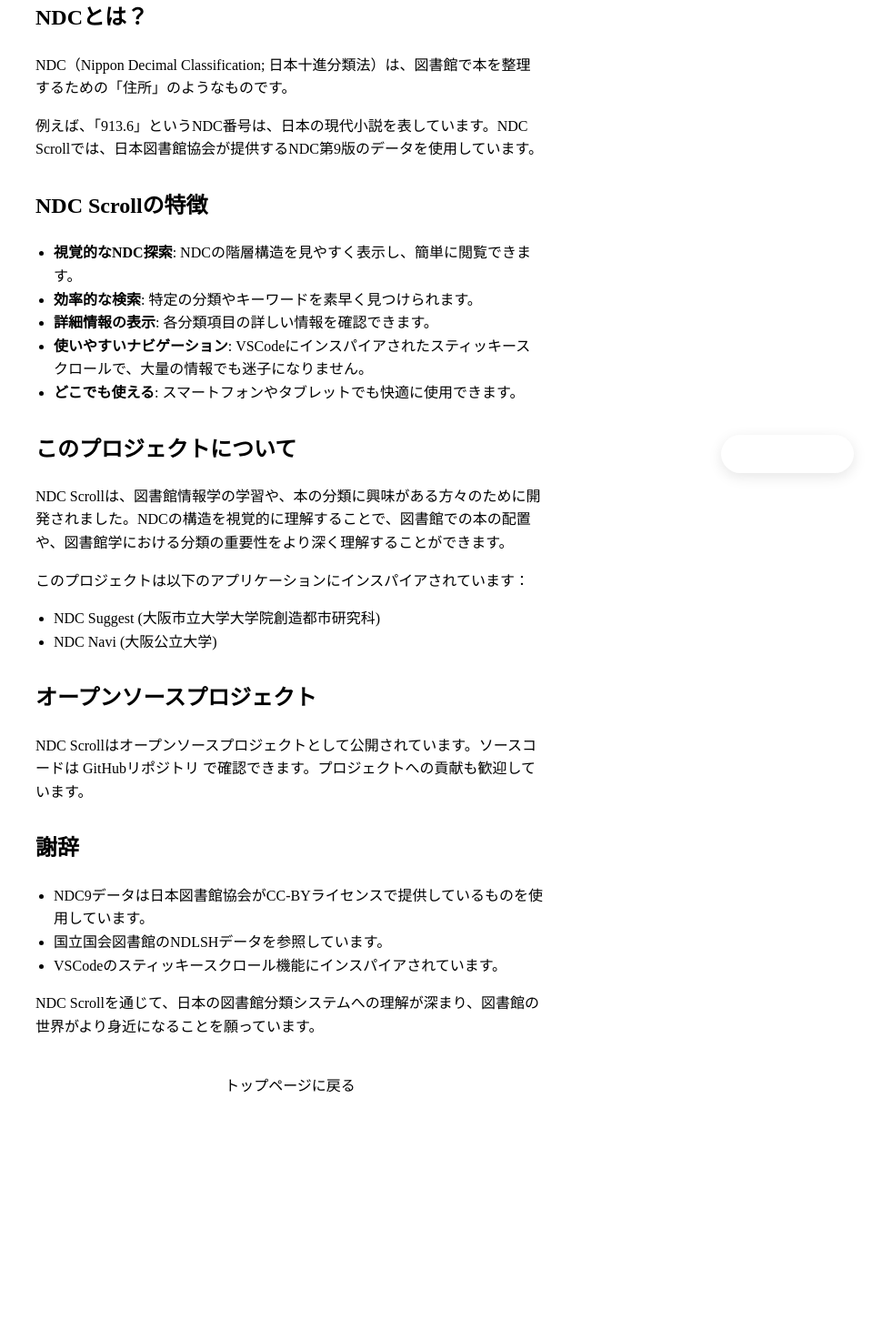
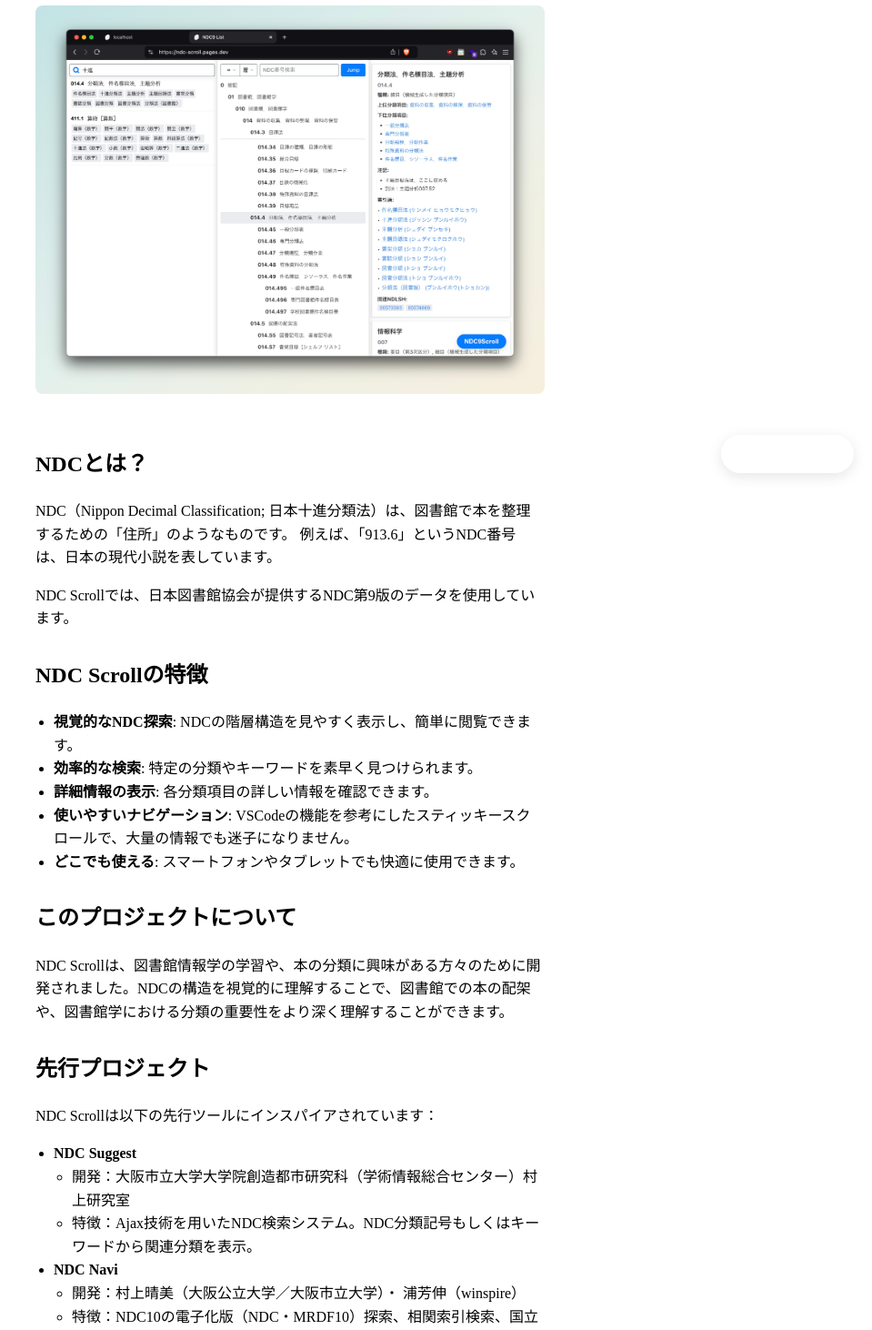
Before and after one commit to cojiso/ndc-scroll, a SvelteKit app: page /about in a window 1280 px wide. Shown: the part 260-1722 px from the top of the page at 91% size, without its empty margins (321-1280 px from the left). Before the commit the page ends 1555 px from the top, so only its background shows below. Built offline with nearby package versions, Linux system fonts and the light colour scheme.

Commit message:
fix: readme & about

```diff
--- a/src/routes/about/+page.svelte
+++ b/src/routes/about/+page.svelte
@@ -13,15 +13,18 @@
   <h1>NDC Scrollについて</h1>
 
   <p>
-    NDC Scrollは、日本の図書館で広く使用されている分類方法、日本十進分類法（NDC）を視覚的に探索できるWebアプリケーションです。
+    NDC Scrollは、日本の公共図書館で広く使用されている分類方法、日本十進分類法（NDC）を視覚的に探索できるWebツールです。
   </p>
+
+  <img src="ndc-scroll-screenshot.jpeg" alt="NDC Scroll Screenshot" class="screenshot" />
 
   <h2>NDCとは？</h2>
   <p>
     NDC（Nippon Decimal Classification; 日本十進分類法）は、図書館で本を整理するための「住所」のようなものです。
+    例えば、「913.6」というNDC番号は、日本の現代小説を表しています。
   </p>
   <p>
-    例えば、「913.6」というNDC番号は、日本の現代小説を表しています。NDC Scrollでは、日本図書館協会が提供するNDC第9版のデータを使用しています。
+    NDC Scrollでは、日本図書館協会が提供するNDC第9版のデータを使用しています。
   </p>
 
   <h2>NDC Scrollの特徴</h2>
@@ -29,19 +32,32 @@
     <li><strong>視覚的なNDC探索</strong>: NDCの階層構造を見やすく表示し、簡単に閲覧できます。</li>
     <li><strong>効率的な検索</strong>: 特定の分類やキーワードを素早く見つけられます。</li>
     <li><strong>詳細情報の表示</strong>: 各分類項目の詳しい情報を確認できます。</li>
-    <li><strong>使いやすいナビゲーション</strong>: VSCodeにインスパイアされたスティッキースクロールで、大量の情報でも迷子になりません。</li>
+    <li><strong>使いやすいナビゲーション</strong>: VSCodeの機能を参考にしたスティッキースクロールで、大量の情報でも迷子になりません。</li>
     <li><strong>どこでも使える</strong>: スマートフォンやタブレットでも快適に使用できます。</li>
   </ul>
 
   <h2>このプロジェクトについて</h2>
   <p>
-    NDC Scrollは、図書館情報学の学習や、本の分類に興味がある方々のために開発されました。NDCの構造を視覚的に理解することで、図書館での本の配置や、図書館学における分類の重要性をより深く理解することができます。
+    NDC Scrollは、図書館情報学の学習や、本の分類に興味がある方々のために開発されました。NDCの構造を視覚的に理解することで、図書館での本の配架や、図書館学における分類の重要性をより深く理解することができます。
   </p>
 
-  <p>このプロジェクトは以下のアプリケーションにインスパイアされています：</p>
+  <h2>先行プロジェクト</h2>
+  <p>NDC Scrollは以下の先行ツールにインスパイアされています：</p>
   <ul>
-    <li><a href="http://kuroyuri.media.osaka-cu.ac.jp/~ueda/ajax_ndc/" target="_blank" rel="noopener noreferrer">NDC Suggest</a> (大阪市立大学大学院創造都市研究科)</li>
-    <li><a href="http://jasmine.media.osaka-cu.ac.jp/ndc_navi10/about" target="_blank" rel="noopener noreferrer">NDC Navi</a> (大阪公立大学)</li>
+    <li>
+      <strong><a href="http://kuroyuri.media.osaka-cu.ac.jp/~ueda/ajax_ndc/" target="_blank" rel="noopener noreferrer">NDC Suggest</a></strong>
+      <ul>
+        <li>開発：大阪市立大学大学院創造都市研究科（学術情報総合センター）村上研究室</li>
+        <li>特徴：Ajax技術を用いたNDC検索システム。NDC分類記号もしくはキーワードから関連分類を表示。</li>
+      </ul>
+    </li>
+    <li>
+      <strong><a href="http://jasmine.media.osaka-cu.ac.jp/ndc_navi10/about" target="_blank" rel="noopener noreferrer">NDC Navi</a></strong>
+      <ul>
+        <li>開発：村上晴美（大阪公立大学／大阪市立大学）・ 浦芳伸（winspire）</li>
+        <li>特徴：NDC10の電子化版（NDC・MRDF10）探索、相関索引検索、国立国会図書館サーチ・大阪公立大学OPACとの連携。</li>
+      </ul>
+    </li>
   </ul>
 
   <h2>オープンソースプロジェクト</h2>
@@ -55,7 +71,8 @@
   <ul>
     <li>NDC9データは<a href="https://www.jla.or.jp/" target="_blank" rel="noopener noreferrer">日本図書館協会</a>が<a href="https://creativecommons.org/licenses/by/4.0/" target="_blank" rel="noopener noreferrer">CC-BYライセンス</a>で提供しているものを使用しています。</li>
     <li><a href="https://www.ndl.go.jp/" target="_blank" rel="noopener noreferrer">国立国会図書館</a>のNDLSHデータを参照しています。</li>
-    <li>VSCodeのスティッキースクロール機能にインスパイアされています。</li>
+    <li>VSCodeのスティッキースクロール機能機能を参考にしています。</li>
+    <li><a href="https://github.com/frogcat/ttl2jsonld" target="_blank" rel="noopener noreferrer">ttl2jsonld</a>を使用してTurtleファイルをJSONに変換しています。</li>
   </ul>
 
   <p>
@@ -126,4 +143,12 @@
   a:hover {
     text-decoration: underline;
   }
+
+  .screenshot {
+    max-width: 100%;
+    height: auto;
+    margin: 20px 0;
+    /* box-shadow: 0 4px 8px rgba(0, 0, 0, 0.1); */
+    border-radius: 8px;
+  }
 </style>
```
Also changed, not shown: static/ndc-scroll-screenshot.jpeg (added), 1 other file (tests, documents, lock files or other folders).
